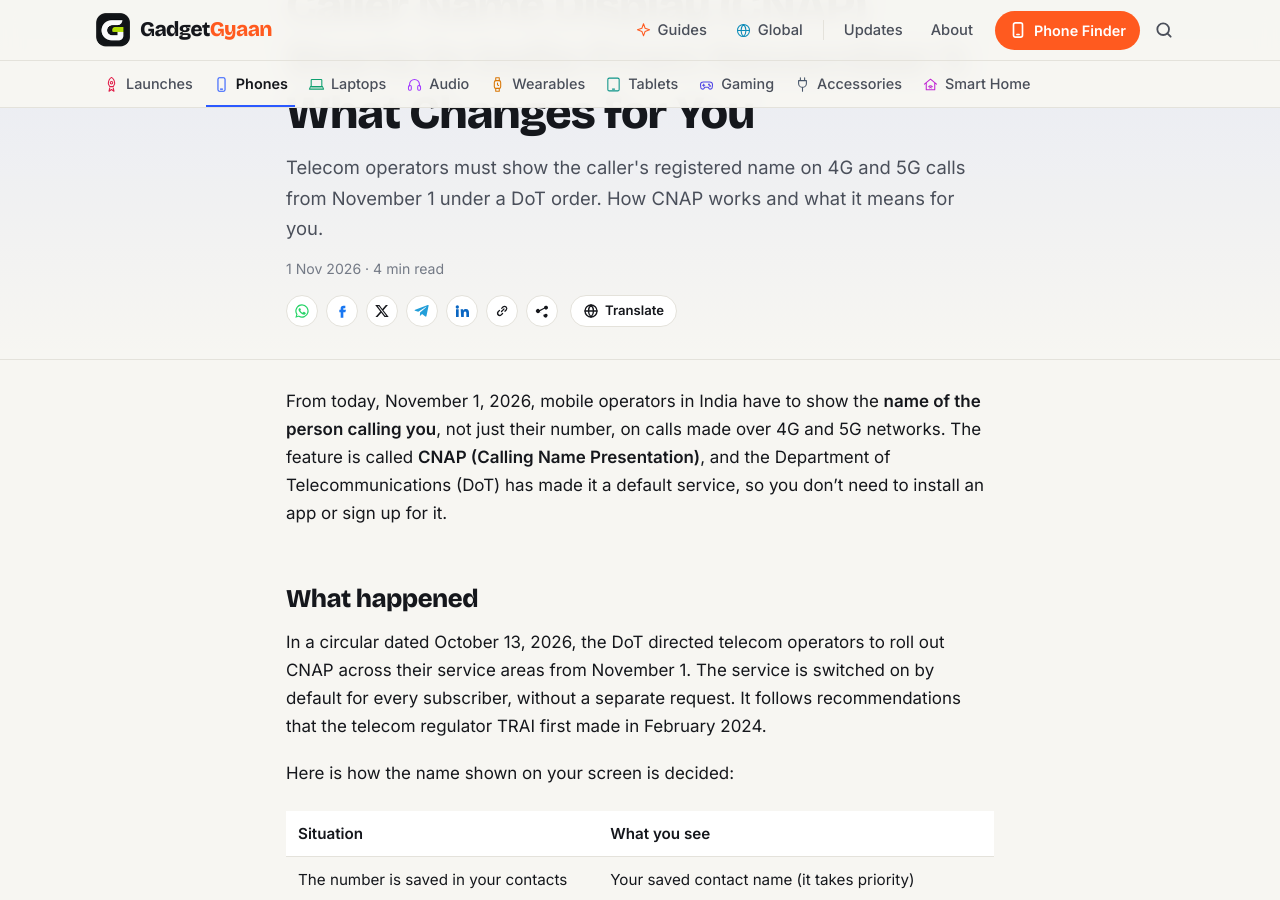
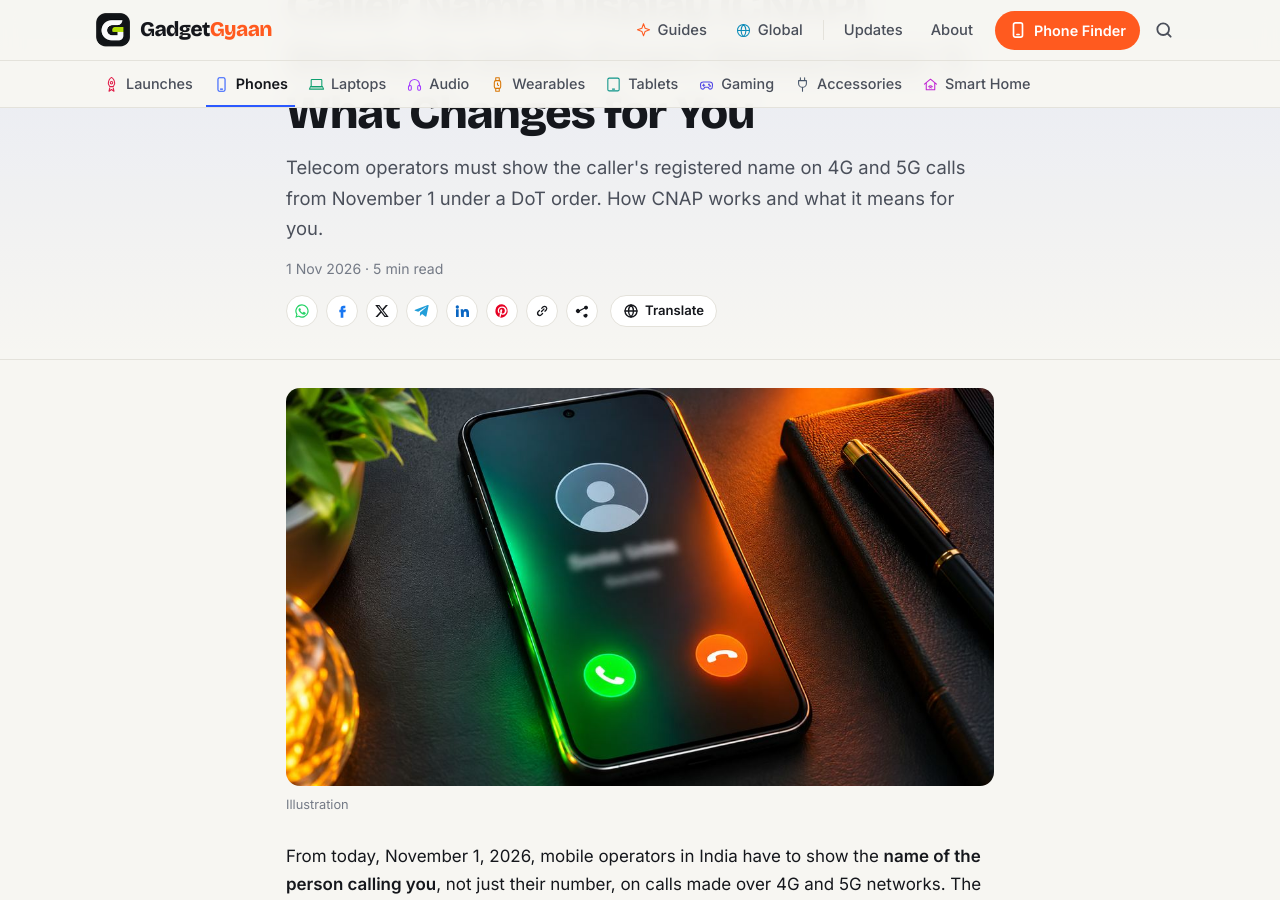
Before and after one commit to kiteksood167/kiteksood167.github.io, a Jekyll site: the page built from _posts/2026-11-01-cnap-caller-name-display-india-november-1.md, in a window 1280 px wide and 900 px high, scrolled down 267 px. Built offline with Jekyll 4.4.1, drawn with Linux system fonts in a browser that asks for light colours; comment, search, counter and statistics services are not loaded; some of the changed text lies outside the part shown.

Commit message:
Add images to CNAP caller name display post
Co-Authored-By: Claude Opus 5.5 <noreply@anthropic.com>
Claude-Session: https://claude.ai/code/session_01WQRPmSxMwztgHXfstCGpBN

```diff
--- a/_posts/2026-11-01-cnap-caller-name-display-india-november-1.md
+++ b/_posts/2026-11-01-cnap-caller-name-display-india-november-1.md
@@ -3,6 +3,9 @@ title: "Caller Name Display (CNAP) Starts in India From November 1: What Changes
 seo_title: "CNAP Caller Name Display in India Explained"
 description: "Telecom operators must show the caller's registered name on 4G and 5G calls from November 1 under a DoT order. How CNAP works and what it means for you."
 date: 2026-11-01 13:39:00 +0530
+image: /assets/images/cnap-caller-name-display-india-november-1.jpg
+image_alt: "A smartphone on a dark desk showing an incoming call screen with a blurred caller name, green answer and orange decline buttons"
+image_credit: "Illustration"
 category: Phones
 news: true
 tags: [cnap, caller id, dot, jio, airtel, vi, bsnl, spam calls, news]
@@ -35,11 +38,21 @@ Here is how the name shown on your screen is decided:
 
 The name travels through the telecom network itself. The caller's operator shares the registered name with your operator, which then displays it. According to the order, operators must not keep the looked-up name after the call ends.
 
+<figure class="inline-figure">
+  <img width="1200" height="675" src="/assets/images/woman-smiling-incoming-call-caller-name.jpg" alt="A smiling young woman at home looking at an incoming call on her phone in warm orange and green light" loading="lazy">
+  <figcaption>Illustration</figcaption>
+</figure>
+
 ## Who is affected
 
 The order covers **4G and 5G mobile networks**, which means users of Jio, Airtel, Vi and BSNL on those networks. **2G, 3G and landline calls are not covered yet**: the DoT says it will look at them separately.
 
 The circular does not list phone models, and it doesn't mention any phone settings or software updates you need. Whether you see the name depends on the network supporting the service, so it may not show up on every call from day one. The order also doesn't cover WhatsApp or other internet calls, which work through apps rather than the phone network.
+
+<figure class="inline-figure">
+  <img width="1200" height="675" src="/assets/images/phone-scam-call-warning-shield.jpg" alt="A ringing phone on a table with a glowing orange warning shield above it and a hooded figure on a call in the background" loading="lazy">
+  <figcaption>Illustration</figcaption>
+</figure>
 
 ## What it means for you
 
```
Also changed, not shown: assets/images/index.yml (+15 -0 lines), assets/images/cnap-caller-name-display-india-november-1.jpg (added), assets/images/md/cnap-caller-name-display-india-november-1.jpg (added), assets/images/phone-scam-call-warning-shield.jpg (added), assets/images/sm/cnap-caller-name-display-india-november-1.jpg (added), assets/images/thumbs/cnap-caller-name-display-india-november-1.jpg (added), assets/images/woman-smiling-incoming-call-caller-name.jpg (added).
